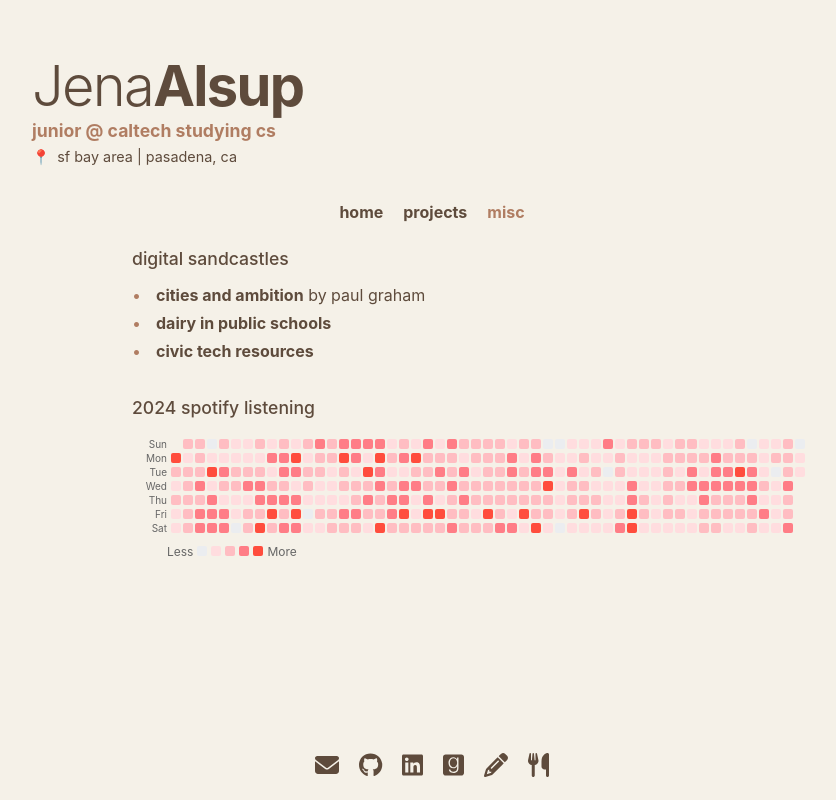
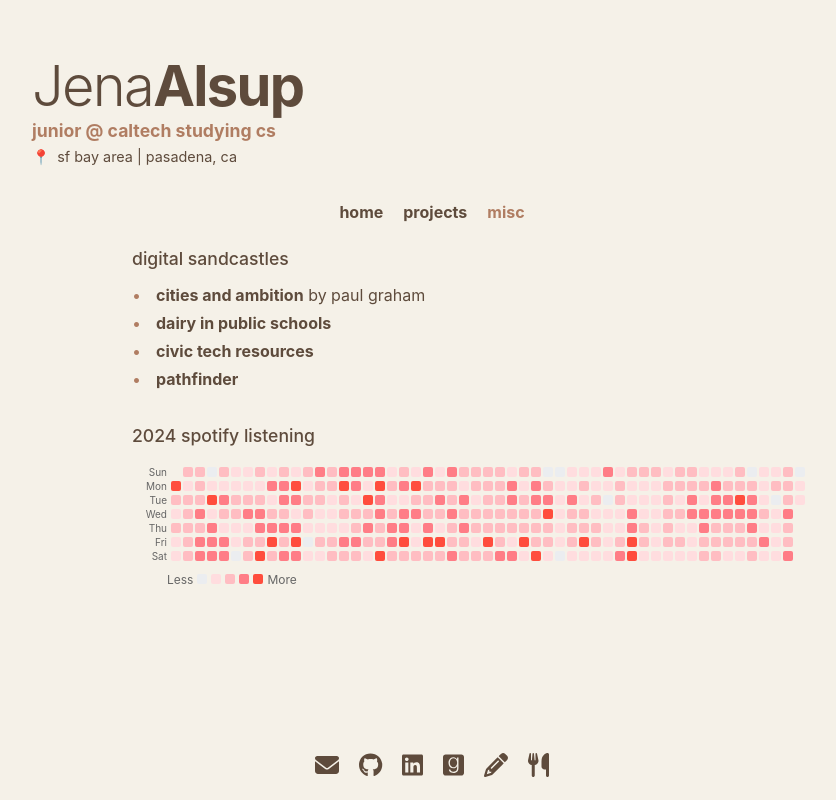
Before and after one commit to jenaalsup/jenaalsup.github.io, a React (Create React App) app: page /misc in a window 1280 px wide. Shown: the whole page, without its empty margins (208-1044 px from the left). Built offline with nearby package versions, Linux system fonts and the light colour scheme.

Commit message:
update misc

```diff
--- a/src/components/Misc.js
+++ b/src/components/Misc.js
@@ -152,6 +152,7 @@ function Misc() {
         <li><a href="https://www.paulgraham.com/cities.html" target="_blank" rel="noopener noreferrer">cities and ambition</a> by paul graham</li>
         <li><a href="https://ambrook.com/research/legislation/school-milk-soy-lactose-intolerance?utm_source=Ambrook+Research+Newsletter&utm_campaign=3f184d5d07-EMAIL_CAMPAIGN_2023_06_26_02_47_COPY_11&utm_medium=email&utm_term=0_-d85bfec4c4-%5BLIST_EMAIL_ID%5D" target="_blank" rel="noopener noreferrer">dairy in public schools</a></li>
         <li><a href="https://www.chriskuang.com/civictech" target="_blank" rel="noopener noreferrer">civic tech resources</a></li>
+        <li><a href="https://www.matthewsiu.com/pathfinder" target="_blank" rel="noopener noreferrer">pathfinder</a></li>
       </ul>
 
       <br></br>
```
